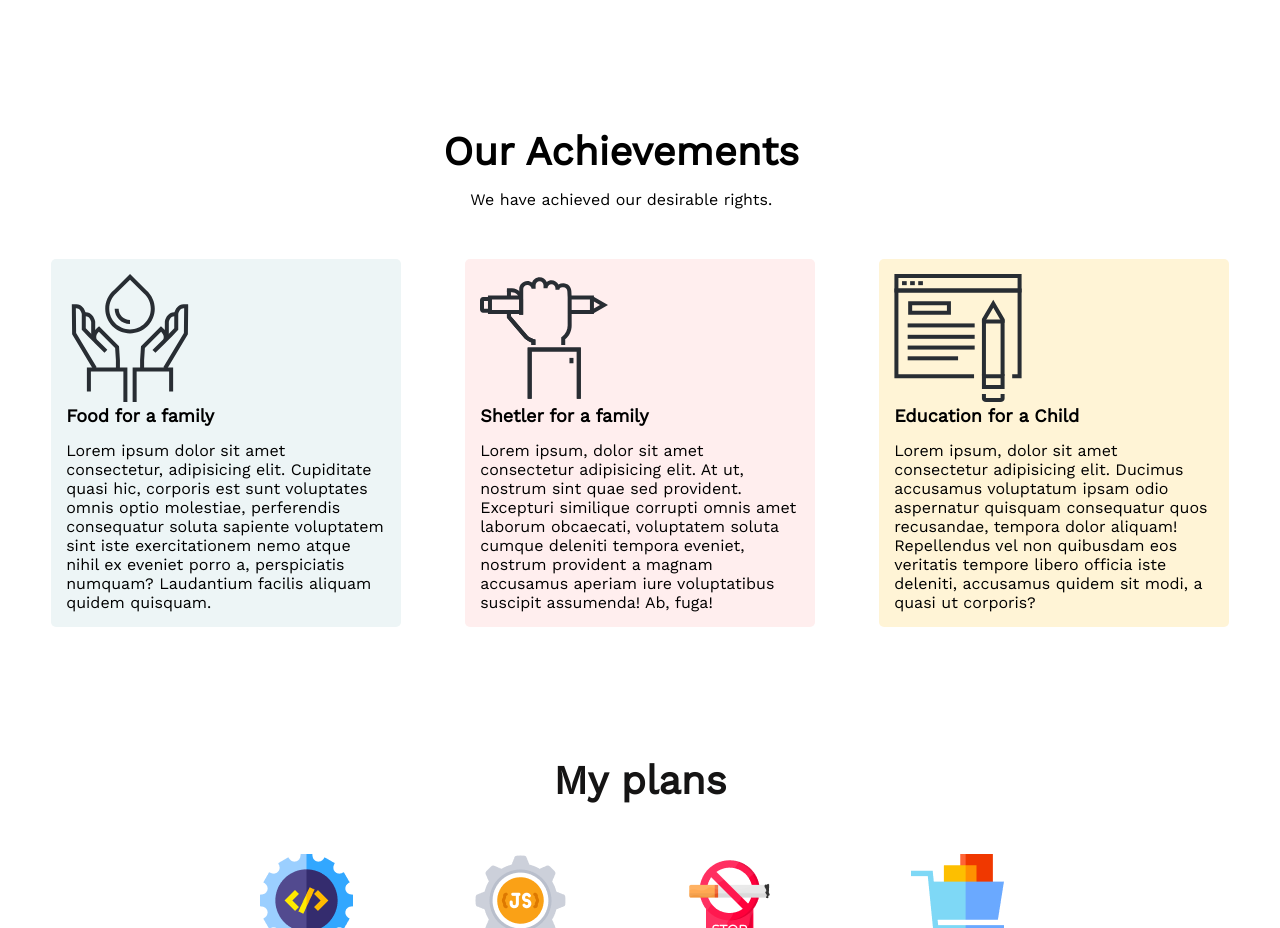
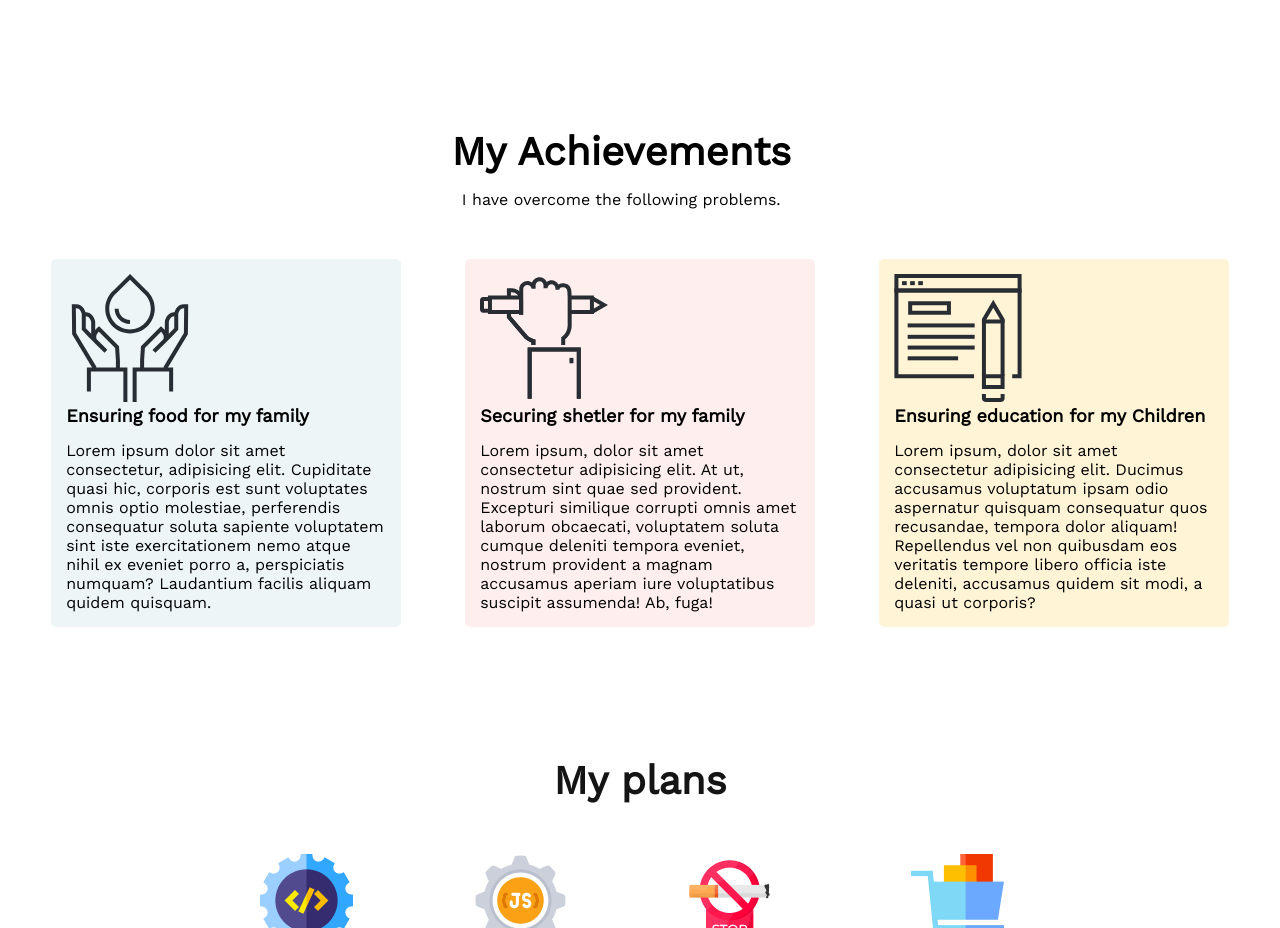
Before and after one commit to btamit/new-year-new-plan, a plain HTML site: page index.html in a window 1280 px wide. Shown: the part 1760-2688 px from the top of the page. Drawn offline with nearby package versions, Linux system fonts and the light colour scheme.

```diff
--- a/index.html
+++ b/index.html
@@ -64,23 +64,23 @@
       <!-- Our achievements of 2022 start -->
         <section>
           <div class="our-achievements">
-              <h1 class="achievement-title">Our Achievements</h1>
-              <p>We have achieved our desirable rights.</p>
+              <h1 class="achievement-title">My Achievements</h1>
+              <p>I have overcome the following problems.</p>
           </div>
           <div class="achievements-section">
               <div id="achievement-one">
                   <img src="images/icons/icon13.svg" alt="Icon">
-                  <h2>Food for a family</h2>
+                  <h2>Ensuring food for my family</h2>
                   <p class="description">Lorem ipsum dolor sit amet consectetur, adipisicing elit. Cupiditate quasi hic, corporis est sunt voluptates omnis optio molestiae, perferendis consequatur soluta sapiente voluptatem sint iste exercitationem nemo atque nihil ex eveniet porro a, perspiciatis numquam? Laudantium facilis aliquam quidem quisquam.</p>
               </div>
               <div id="achievement-two">
                   <img src="images/icons/icon5.svg" alt="Icon">
-                  <h2>Shetler for a family</h2>
+                  <h2>Securing shetler for my family</h2>
                   <p class="description">Lorem ipsum, dolor sit amet consectetur adipisicing elit. At ut, nostrum sint quae sed provident. Excepturi similique corrupti omnis amet laborum obcaecati, voluptatem soluta cumque deleniti tempora eveniet, nostrum provident a magnam accusamus aperiam iure voluptatibus suscipit assumenda! Ab, fuga!</p>
               </div>
               <div id="achievement-three">
                   <img src="images/icons/icon4.svg" alt="Icon">
-                  <h2>Education for a Child</h2>
+                  <h2>Ensuring education for my Children</h2>
                   <p class="description">Lorem ipsum, dolor sit amet consectetur adipisicing elit. Ducimus accusamus voluptatum ipsam odio aspernatur quisquam consequatur quos recusandae, tempora dolor aliquam! Repellendus vel non quibusdam eos veritatis tempore libero officia iste deleniti, accusamus quidem sit modi, a quasi ut corporis?</p>
               </div>
           </div>
```
